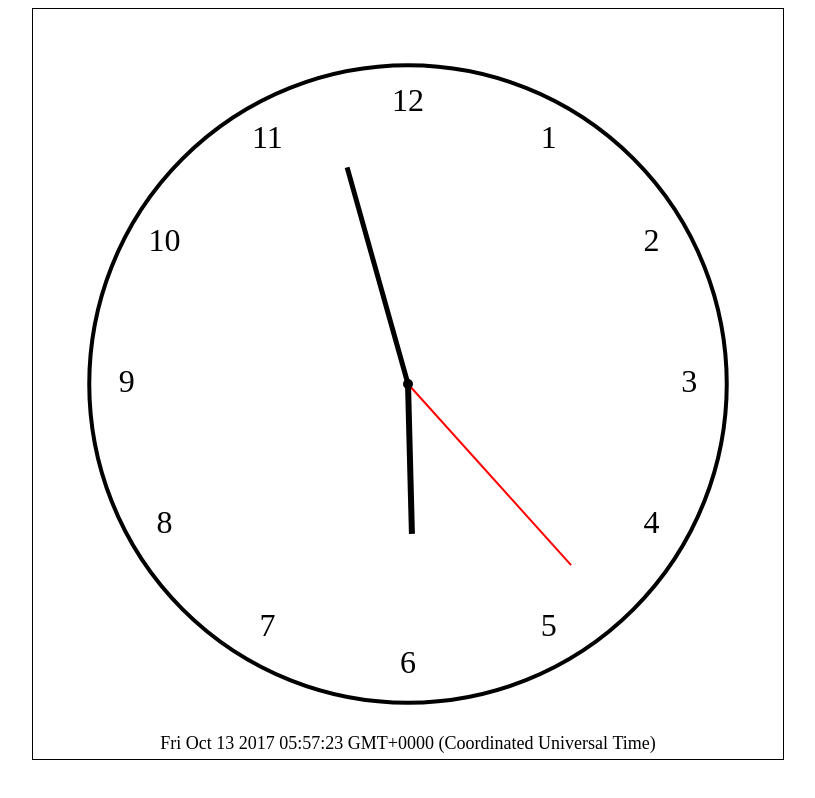
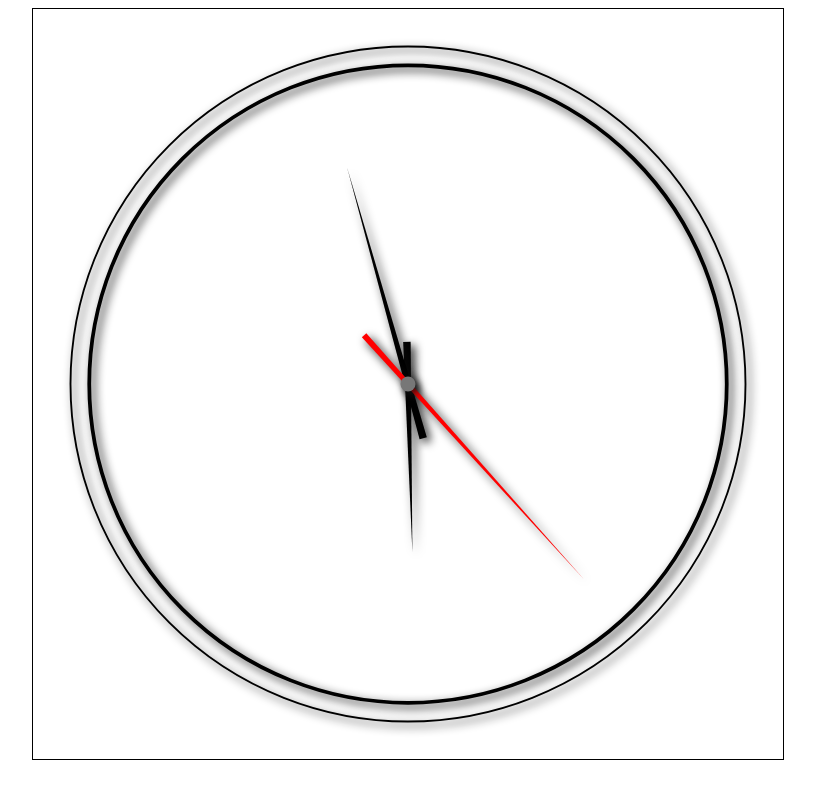
Before and after one commit to djmetzle/clock-toy, a plain HTML site: page index.html in a window 1280 px wide. Shown: the whole page, without its empty margins (232-1047 px from the left). Drawn offline with Linux system fonts and the light colour scheme.

Commit message:
Abstract Clock View out into a class
This makes the main clock entrypoint and `draw_current`
functions much simpler.

Also, make the drawing functions a little more slick. Everything,
including styles, now scales with the canvas element.

Add some slick drop shadows, and reshape the hands to give the face
some character.

Still needs some work to add the numerals back.

```diff
--- /dev/null
+++ b/clock-face.js
@@ -0,0 +1,102 @@
+// ClockFace Object
+
+var HOUR_HAND_COLOR = "#000000";
+var MINUTE_HAND_COLOR = "#000000";
+var SECOND_HAND_COLOR = "#FF0000";
+
+function ClockFace(draw_ctx) {
+	this.ctx = draw_ctx;
+}
+
+ClockFace.prototype.clearCtx = function() {
+	this.ctx.globalCompositeOperation = 'source-over';
+	this.ctx.clearRect(0, 0, this.size, this.size); // clear canvas
+}
+
+ClockFace.prototype.setSize = function(size) {
+	this.size = size;
+	this.scaleConsts();
+}
+
+ClockFace.prototype.scaleConsts = function() {
+	this.centerPos = this.size / 2.0;
+
+	this.faceRadius = this.centerPos*0.85;
+	this.edgeRadius = this.centerPos*0.90;
+	this.faceWidth = this.centerPos*0.01;
+
+	this.hourRadius = this.centerPos * 0.45;
+	this.minuteRadius = this.centerPos * 0.6;
+	this.secondRadius = this.centerPos * 0.7;
+
+	this.hourWidth = this.centerPos*0.01;
+	this.minuteWidth = this.centerPos*0.01;
+	this.secondWidth = this.centerPos*0.008;
+
+	this.ctx.shadowColor = '#111';
+	this.ctx.shadowBlur = 10;
+	this.ctx.shadowOffsetX = this.faceWidth;
+	this.ctx.shadowOffsetY = this.faceWidth;
+}
+
+ClockFace.prototype.drawFace = function() {
+	this.ctx.lineWidth=this.faceWidth;
+	this.ctx.strokeStyle="#000";
+	this.ctx.shadowColor = '#111';
+	this.ctx.shadowBlur = 10;
+	this.ctx.shadowOffsetX = this.faceWidth;
+	this.ctx.shadowOffsetY = this.faceWidth;
+	this.ctx.beginPath();
+	this.ctx.arc(this.centerPos,this.centerPos,this.faceRadius, 0, 2.0*Math.PI, false);
+	this.ctx.stroke();
+
+	this.ctx.lineWidth=this.faceWidth / 2.0;
+	this.ctx.strokeStyle="#000000";
+	this.ctx.beginPath();
+	this.ctx.arc(this.centerPos,this.centerPos,this.edgeRadius, 0, 2.0*Math.PI, false);
+	this.ctx.stroke();
+
+	this.ctx.fillStyle='#777';
+	this.ctx.beginPath();
+	this.ctx.arc(this.centerPos,this.centerPos,this.faceWidth * 2.0, 0, 2.0*Math.PI, false);
+	this.ctx.fill();
+}
+
+ClockFace.prototype.drawHands = function(clock) {
+	this.drawHourHand(clock);
+	this.drawMinuteHand(clock);
+	this.drawSecondHand(clock);
+}
+
+ClockFace.prototype.drawHourHand = function(clock) {
+	var hourAngle = clock.hourAngle - Math.PI / 2.0;
+	this.drawHand(hourAngle, this.hourRadius, this.hourWidth, HOUR_HAND_COLOR);
+}
+
+ClockFace.prototype.drawMinuteHand = function(clock) {
+	var minuteAngle = clock.minuteAngle - Math.PI / 2.0;
+	this.drawHand(minuteAngle, this.minuteRadius, this.minuteWidth, MINUTE_HAND_COLOR);
+}
+
+ClockFace.prototype.drawSecondHand = function(clock) {
+	var secondAngle = clock.secondAngle - Math.PI / 2.0;
+	this.drawHand(secondAngle, this.secondRadius, this.secondWidth, SECOND_HAND_COLOR);
+}
+
+ClockFace.prototype.drawHand = function(angle, radius, width, color) {
+	var tip_x = this.centerPos + radius * Math.cos(angle);
+	var tip_y = this.centerPos + radius * Math.sin(angle);
+	var t_x = this.centerPos - radius * 0.25 * Math.cos(angle);
+	var t_y = this.centerPos - radius * 0.25 * Math.sin(angle);
+	var l_x = t_x + width * Math.cos(angle + Math.PI / 2.0);
+	var l_y = t_y + width * Math.sin(angle + Math.PI / 2.0);
+	var r_x = t_x - width * Math.cos(angle + Math.PI / 2.0);
+	var r_y = t_y - width * Math.sin(angle + Math.PI / 2.0);
+	this.ctx.lineWidth=width;
+	this.ctx.fillStyle=color;
+	this.ctx.beginPath();
+	this.ctx.moveTo(tip_x, tip_y);
+	this.ctx.lineTo(l_x, l_y);
+	this.ctx.lineTo(r_x, r_y);
+	this.ctx.fill();
+}
--- a/clock.js
+++ b/clock.js
@@ -4,6 +4,8 @@ var DEBUG = true;
 
 var canvas;
 var ctx;
+
+var clockFace;
 
 // constants
 var boxWidth = 100;
@@ -12,36 +14,6 @@ var hourRad = Math.PI / 6.0;
 var minuteRad = Math.PI / 30.0;
 var secondRad = Math.PI / 30.0;
 var centerPos = 300;
-
-var hourHandRadius = 100;
-var hourHandWidth = 6.0;
-var hourHandColor = "#000000";
-
-var minuteHandRadius = 150;
-var minuteHandWidth = 5.0;
-var minuteHandColor = "#000000";
-
-var secondHandRadius = 180;
-var secondHandWidth = 2.0;
-var secondHandColor = "#FF0000";
-
-function draw_face() {
-	draw_edge();
-	draw_numerals();
-
-}
-
-function draw_edge() {
-	ctx.lineWidth=4.0;
-	ctx.strokeStyle="#000000";
-	ctx.beginPath();
-	ctx.arc(centerPos,centerPos,centerPos * 0.85, 0, 2.0*Math.PI, false);
-	ctx.stroke();
-
-	ctx.beginPath();
-	ctx.arc(centerPos,centerPos,5, 0, 2.0*Math.PI, false);
-	ctx.fill();
-}
 
 function draw_numerals() {
 	ctx.lineWidth=2.0;
@@ -60,65 +32,17 @@ function draw_numerals() {
 	}
 }
 
-function draw_time_string(timeStr) {
-	ctx.lineWidth=1.0;
-	ctx.strokeStyle="#000000";
-	ctx.font = '18px serif';
-	ctx.textAlign = 'center';
-	ctx.fillText(timeStr, centerPos, boxWidth-10);
-}
-
-function draw_hand(x,y,thickness, color) {
-	ctx.lineWidth=thickness;
-	ctx.strokeStyle=color;
-	ctx.beginPath();
-	ctx.moveTo(centerPos, centerPos);
-	ctx.lineTo(x, y);
-	ctx.stroke();
-}
-
-function draw_hands(clock) {
-	drawHour(clock);
-	drawMinute(clock);
-	drawSecond(clock);
-}
-
-function drawHour(clock) {
-	var hourAngle = clock.hourAngle - Math.PI / 2.0;
-	var x = centerPos + hourHandRadius * Math.cos(hourAngle);
-	var y = centerPos + hourHandRadius * Math.sin(hourAngle);
-	draw_hand(x,y,hourHandWidth, hourHandColor);
-}
-
-function drawMinute(clock) {
-	var minuteAngle = clock.minuteAngle - Math.PI / 2.0;
-	var x = centerPos + minuteHandRadius * Math.cos(minuteAngle);
-	var y = centerPos + minuteHandRadius * Math.sin(minuteAngle);
-	draw_hand(x,y,minuteHandWidth, minuteHandColor);
-}
-
-function drawSecond(clock) {
-	var secondAngle = clock.secondAngle - Math.PI / 2.0;
-	var x = centerPos + secondHandRadius * Math.cos(secondAngle);
-	var y = centerPos + secondHandRadius * Math.sin(secondAngle);
-	draw_hand(x,y,secondHandWidth, secondHandColor);
-}
-
-
 function drawCurrent() {
 	resize_to_window();
-	ctx.globalCompositeOperation = 'destination-over';
-	ctx.clearRect(0, 0, boxWidth, boxWidth); // clear canvas
 
-	draw_face();
+	clockFace.setSize(boxWidth);
+	clockFace.clearCtx();
 
 	var clock = new Clock();
 
-	var timeStr = clock.time.toString();
-	draw_time_string(timeStr);
+	clockFace.drawHands(clock);
 
-
-	draw_hands(clock);
+	clockFace.drawFace();
 
 	window.requestAnimationFrame(drawCurrent);
 }
@@ -128,7 +52,7 @@ function scale_constants() {
 	textRadius = centerPos * 0.75;
 	hourHandRadius = centerPos * 0.4;
 	minuteHandRadius = centerPos * 0.6;
-	secondHandRadius = centerPos * 0.65;
+	secondHandRadius = centerPos * 0.7;
 }
 
 function resize_to_window() {
@@ -154,6 +78,7 @@ function clock_init() {
 	canvas = document.getElementById('clock_widget');
 	ctx = canvas.getContext('2d');
 
+	clockFace = new ClockFace(ctx);
 
 	window.requestAnimationFrame(drawCurrent);
 }
--- a/index.html
+++ b/index.html
@@ -3,6 +3,7 @@
 		<meta charset="utf-8"/>
 		<title>JS Fun!</title>
 		<script src="clock-object.js"></script>
+		<script src="clock-face.js"></script>
 		<script src="clock.js"></script>
 		<style>
 			canvas { border: 1px solid black; }
```
